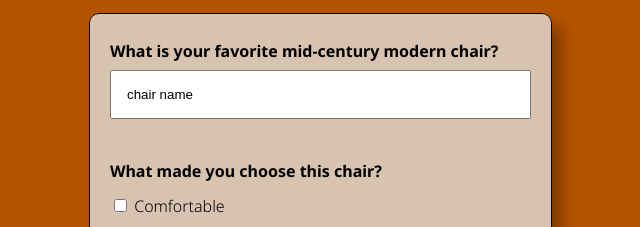
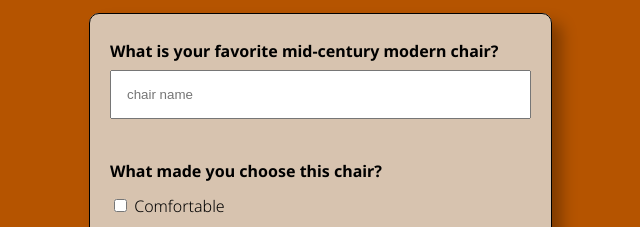
Before and after one commit to briangross12/take-a-seat-website, a plain HTML site: page vote.html in a window 1280 px wide. Shown: the part 497-724 px from the top of the page, 456-1096 px from the left. Drawn offline with Linux system fonts and the light colour scheme.

Commit message:
final changes

```diff
--- a/vote.html
+++ b/vote.html
@@ -28,7 +28,7 @@
         <form class="form" action="">
             <fieldset class="form-vote-field">
                 <label for="fav-chair"><strong>What is your favorite mid-century modern chair?</strong></label><br>
-                <input type="text" id="fav-chair" name="fav-chair" value="chair name"><br><br>
+                <input type="text" id="fav-chair" name="fav-chair" placeholder="chair name"><br><br>
 
                 <span><strong>What made you choose this chair?</strong></span><br>
 
```
Also changed, not shown: 1 other file.
